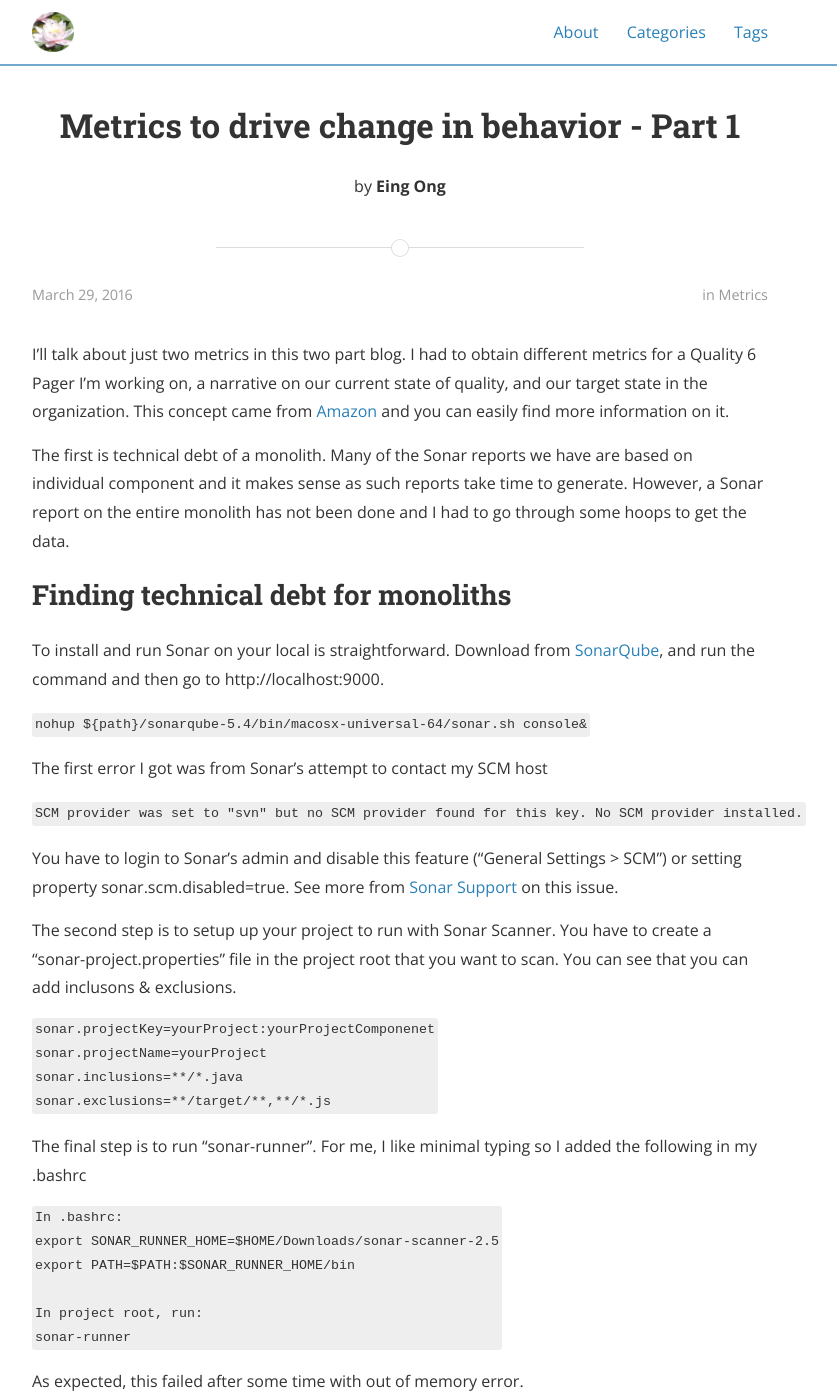
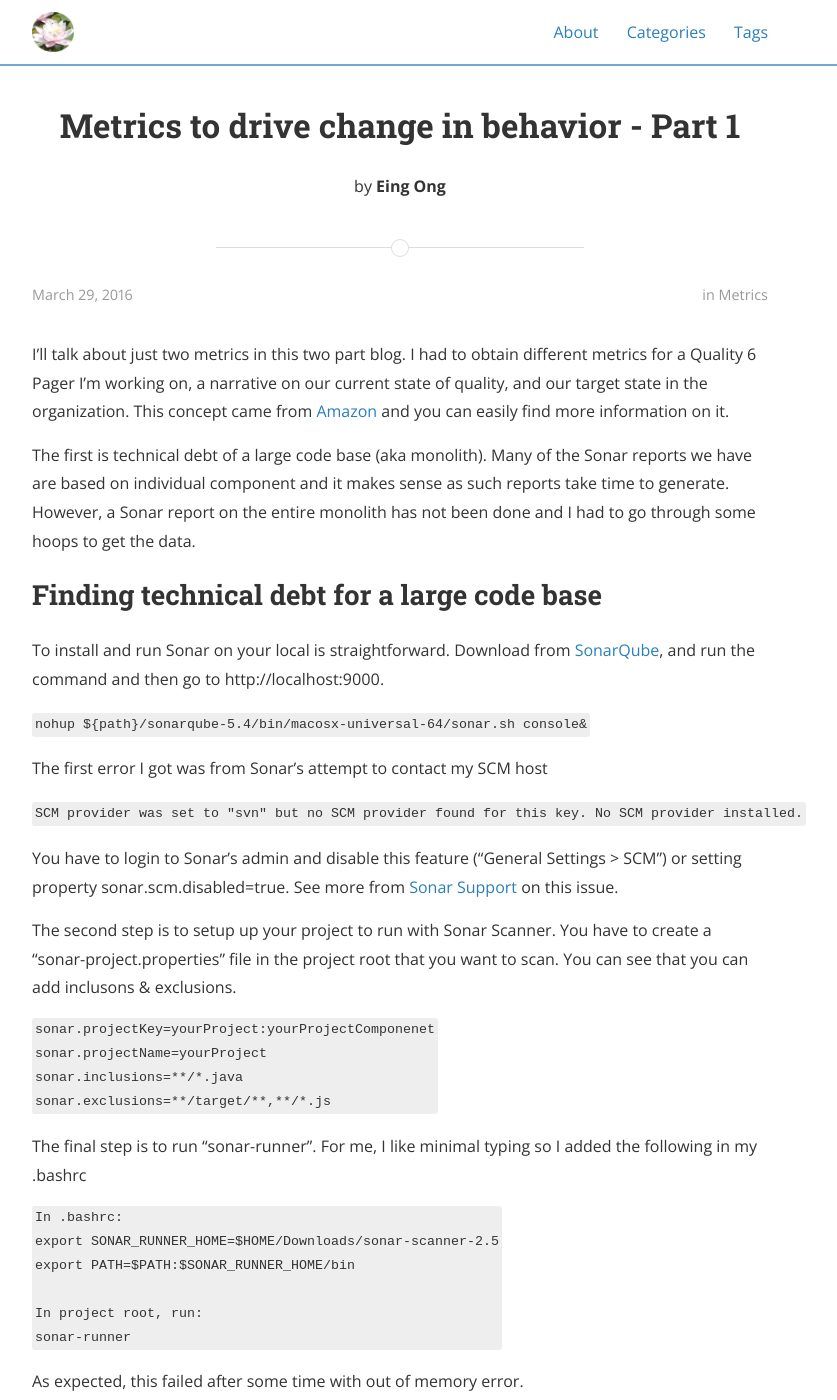
Before and after one commit to eing/eing.github.io, a Jekyll site: the page built from _posts/2016-03-29-Metrics-Part1.markdown, in a window 1280 px wide and 1400 px high. Shown: the whole window, without its empty margins (240-1077 px from the left). Built offline with Jekyll 4.4.1, drawn with Linux system fonts in a browser that asks for light colours; nearby versions of some CDN libraries; comment, search, counter and statistics services are not loaded; a style sheet for code colours, icons or effects is not loaded; some of the changed text lies outside the part shown.

Commit message:
minor updates

```diff
--- a/_posts/2016-03-29-Metrics-Part1.markdown
+++ b/_posts/2016-03-29-Metrics-Part1.markdown
@@ -8,9 +8,9 @@
 ---
 I'll talk about just two metrics in this two part blog. I had to obtain different metrics for a Quality 6 Pager I'm working on, a narrative on our current state of quality, and our target state in the organization. This concept came from [Amazon](https://www.linkedin.com/pulse/beauty-amazons-6-pager-brad-porter) and you can easily find more information on it.
 
-The first is technical debt of a monolith. Many of the Sonar reports we have are based on individual component and it makes sense as such reports take time to generate. However, a Sonar report on the entire monolith has not been done and I had to go through some hoops to get the data.
+The first is technical debt of a large code base (aka monolith). Many of the Sonar reports we have are based on individual component and it makes sense as such reports take time to generate. However, a Sonar report on the entire monolith has not been done and I had to go through some hoops to get the data.
 
-<h2>Finding technical debt for monoliths</h2>
+<h2>Finding technical debt for a large code base</h2>
 
 To install and run Sonar on your local is straightforward. Download from [SonarQube](http://www.sonarqube.org/downloads/), and run the command and then go to http://localhost:9000.
 
```
Also changed, not shown: other parts of _posts/2016-03-29-Metrics-Part1.markdown (+7 -0 lines), _posts/2016-04-07-Metrics-Part2.markdown (+7 -1 lines).
